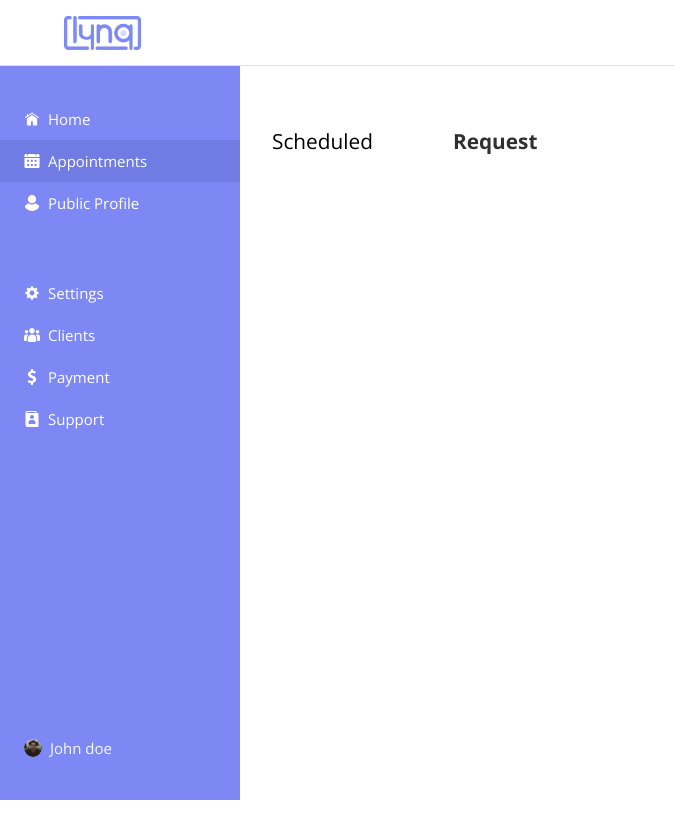
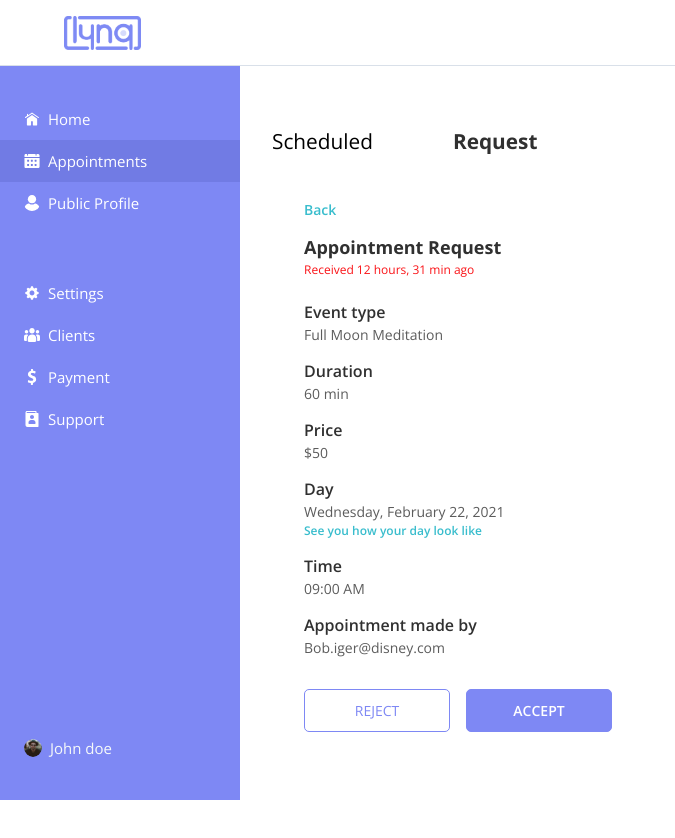
Before and after one commit to healer1064/Lynq_Console, a Next.js app: page /appointments in a window 1280 px wide. Both pictures are taken after a click on the element "Request". Shown: the top 838 px of the page, without its empty margins (0-675 px from the left). Before the commit the page ends 800 px from the top, so only its background shows below. Built offline with nearby package versions, Linux system fonts and the light colour scheme.

Commit message:
new screens

```diff
--- a/components/Appointments/AppointmentsListItem.js
+++ b/components/Appointments/AppointmentsListItem.js
@@ -12,7 +12,6 @@ const AppointmentsListItem = ({ data }) => {
   const { day, date, appointments, status, userAppointments } = data;
 
   return (
-    <Fade right cascade duration={1000}>
     <div
       className={`appointments-col__card__wrp
       ${status === "inactive" && "inactive"}
@@ -46,15 +45,14 @@ const AppointmentsListItem = ({ data }) => {
       </div>
       {open && userAppointments && (
         <div style={{ width: "100%" }}>
-            <Fade collapse duration={2000}>
           {userAppointments.map((data, index) => (
+            <Fade key={index} bottom collapse duration={1000}>
               <AppointmentCard key={index} data={data} />
+            </Fade>
           ))}
-            </Fade>
         </div>
       )}
     </div>
-    </Fade>
   );
 };
 
--- /dev/null
+++ b/components/Appointments/RequestModal.js
@@ -0,0 +1,72 @@
+import Fade from "react-reveal/Fade";
+
+const RequestModal = ({ setModalShow }) => {
+  return (
+    <Fade duration={600}>
+      <div className="appointment-request__modal__wrp">
+        <div className="appointment-request__modal">
+          <div className="top">
+            <div className="close__btn" onClick={() => setModalShow(false)}>
+              <img src="/img/request-modal-close.svg" alt="" />
+            </div>
+            <div className="title">10 February 2021</div>
+          </div>
+          <div className="events__col">
+            <div className="event__card red">
+              <div className="title">Event in your google calendar</div>
+              <div className="det">
+                Wednesday, 24, 2021
+                <div className="line"></div>
+                <b>10:00 AM - 11:00 AM</b>
+                <div className="line"></div>
+                <b>60 Min</b>
+              </div>
+            </div>
+            <div className="event__card blue">
+              <div className="title">Meditation 30 Min</div>
+              <div className="det">
+                Wednesday, 24, 2021
+                <div className="line"></div>
+                <b>10:00 AM - 11:00 AM</b>
+                <div className="line"></div>
+                <b>60 Min</b>
+              </div>
+              <div className="client">
+                Client: John Regiani
+                <div className="line"></div>
+                John.regiani@gmail.com
+              </div>
+            </div>
+            <div className="event__card red">
+              <div className="title">Event in your google calendar</div>
+              <div className="det">
+                Wednesday, 24, 2021
+                <div className="line"></div>
+                <b>10:00 AM - 11:00 AM</b>
+                <div className="line"></div>
+                <b>60 Min</b>
+              </div>
+            </div>
+            <div className="event__card blue">
+              <div className="title">Meditation 30 Min</div>
+              <div className="det">
+                Wednesday, 24, 2021
+                <div className="line"></div>
+                <b>10:00 AM - 11:00 AM</b>
+                <div className="line"></div>
+                <b>60 Min</b>
+              </div>
+              <div className="client">
+                Client: John Regiani
+                <div className="line"></div>
+                John.regiani@gmail.com
+              </div>
+            </div>
+          </div>
+        </div>
+      </div>
+    </Fade>
+  );
+};
+
+export default RequestModal;
--- /dev/null
+++ b/components/Appointments/Requests.js
@@ -0,0 +1,56 @@
+import React, { useState } from "react";
+import Fade from "react-reveal/Fade";
+
+import RequestModal from "./RequestModal";
+
+const Requests = () => {
+  const [isOpen, setIsOpen] = useState(false);
+
+  return (
+    <Fade duration={1200}>
+      <div className="content-wrp">
+        <div className="appointment-request">
+          {isOpen && <RequestModal setModalShow={setIsOpen} />}
+          <a href="#" className="appointment-request__back">
+            Back
+          </a>
+          <h2>Appointment Request</h2>
+          <span className="received__time">Received 12 hours, 31 min ago</span>
+          <div className="info__col">
+            <strong>Event type</strong>
+            <p>Full Moon Meditation</p>
+          </div>
+          <div className="info__col">
+            <strong>Duration</strong>
+            <p>60 min</p>
+          </div>
+          <div className="info__col">
+            <strong>Price</strong>
+            <p>$50</p>
+          </div>
+          <div className="info__col">
+            <strong>Day</strong>
+            <p>Wednesday, February 22, 2021</p>
+            <span className="see__day" onClick={() => setIsOpen(true)}>
+              See you how your day look like
+            </span>
+          </div>
+          <div className="info__col">
+            <strong>Time</strong>
+            <p>09:00 AM</p>
+          </div>
+          <div className="info__col">
+            <strong>Appointment made by</strong>
+            <p>Bob.iger@disney.com</p>
+          </div>
+          <div className="appointment-request__btns">
+            <button className="reject">REJECT</button>
+            <button className="accept">ACCEPT</button>
+          </div>
+        </div>
+      </div>
+    </Fade>
+  );
+};
+
+export default Requests;
--- a/pages/appointments/index.js
+++ b/pages/appointments/index.js
@@ -1,12 +1,14 @@
 // libraries
 import Head from "next/head";
 import { useState } from "react";
+import Fade from "react-reveal/Fade";
 
 // components
 import Navbar from "../../components/Navbar";
 import AppointmentsTop from "../../components/Appointments/AppointmentsTop";
 import Leftbar from "../../components/Leftbar";
 import AppointmentsList from "../../components/Appointments/AppointmentsList";
+import Requests from "../../components/Appointments/Requests";
 
 // fake data
 import { appointments } from "../../utils/data/appointmentsFake";
@@ -28,6 +30,7 @@ export default function Appointments() {
       <div className="page-wrp">
         <Leftbar active="appointments" />
         <div className="content-wrp">
+          <Fade>
             <div className="content-tabs">
               <h3
                 onClick={() => setTabIndex(1)}
@@ -42,12 +45,21 @@ export default function Appointments() {
                 Request
               </h3>
             </div>
-          {tabIndex === 1 && (
+            {tabIndex === 1 ? (
               <>
+                <Fade duration={1200}>
+                  <div>
                     <AppointmentsTop />
                     <AppointmentsList data={appointments} />
+                  </div>
+                </Fade>
+              </>
+            ) : (
+              <>
+                <Requests />
               </>
             )}
+          </Fade>
         </div>
       </div>
     </>
```
Lines whose indentation alone changed are shown as unchanged.
